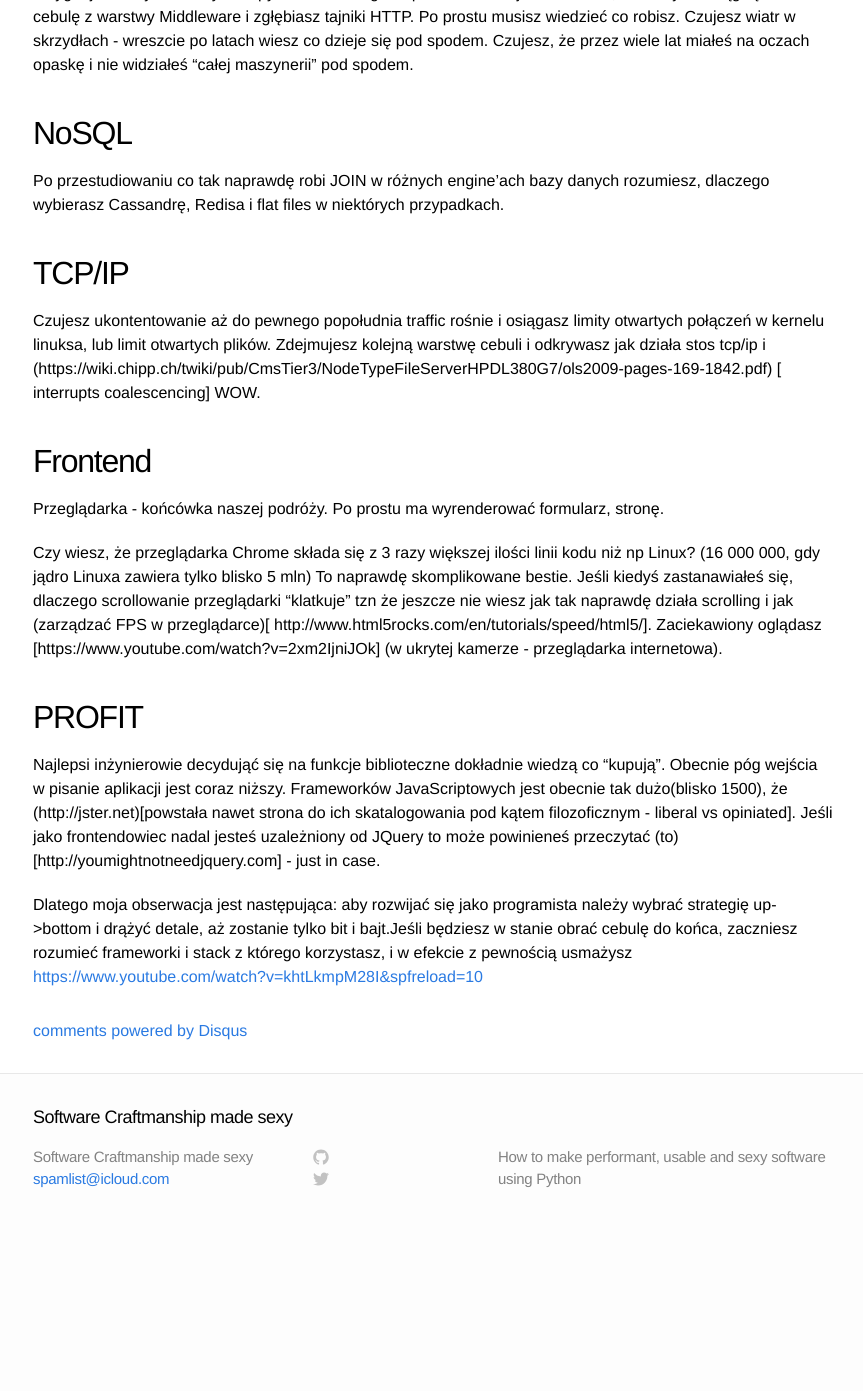
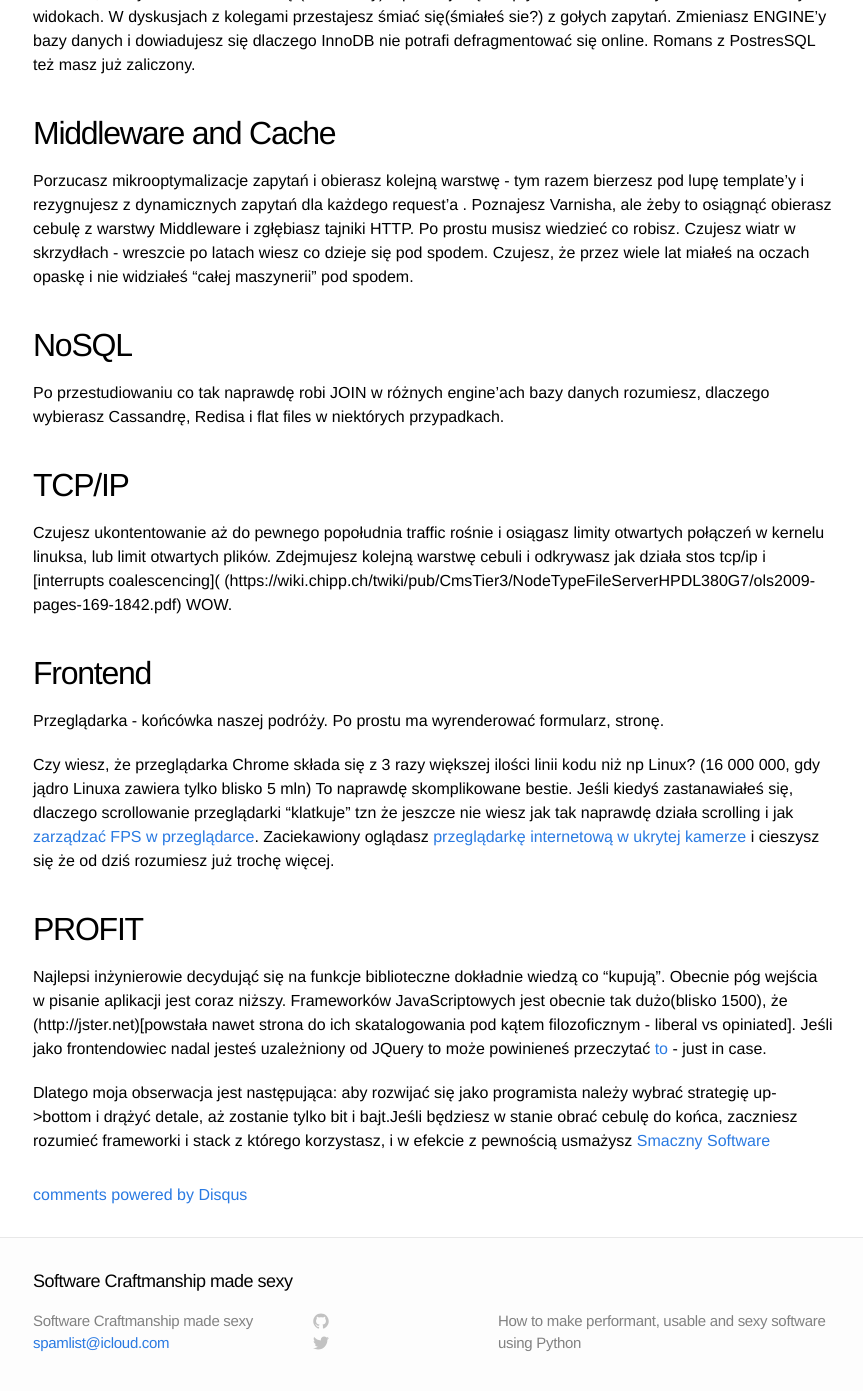
Before and after one commit to vi4m/vi4m.github.io, a Jekyll site: the page built from _posts/2015-01-02-settle.md, in a window 1280 px wide and 1400 px high, scrolled down 1161 px. Shown: the top 1391 px of the window, without its empty margins (207-1070 px from the left). Built offline with Jekyll 4.4.1, drawn with Linux system fonts in a browser that asks for light colours; comment, search, counter and statistics services are not loaded; before the commit the page ends 2397 px from its top, so only the background shows below that; some of the changed text lies outside the part shown.

Commit message:
Fixed markdown links and grama.

```diff
--- a/_posts/2015-01-02-settle.md
+++ b/_posts/2015-01-02-settle.md
@@ -3,20 +3,24 @@
 title: Obieranie cebuli z frameworków
 ---
 
-Często na rozmowach kwalifikacyjnych zadaję kłopotliwe pytania - jeśli ktoś aplikuje na stanowisko web developera, pytam jak działa web browser.
+Często na rozmowach kwalifikacyjnych zadaję kłopotliwe pytanie - jeśli ktoś aplikuje na stanowisko web developera, pytam jak działa web browser. Co dzieje się przy wpisaniu w przeglądarkę wp.pl i wciśnięciu entera.
 
 Zazwyczaj programiści odpowiadają na dwa odrębne sposoby:
 
 1. Pierwszy typ programisty "To proste. Przeglądarka sprawdza DNS, łączy się z serwerem i wyświetla stronę w formacie HTML"
-2. Drugi typ programisty "To dość skomplikowane. Nawiązanie samego połączenia sieciowego to sporo pracy pod maską, nie mówiąc o headerach. O jakim żądaniu mówimy GET, PUT, czy POST? Czy mam wyjaśnić też cache?. Do tego wchodzi jeszcze parser... jaka przeglądarka? Czy strona była wcześniej odwiedzona? Czy mam też omówić jak Javascript działa? Layout engine? Multiprocesowość?
+2. Drugi typ programisty "To dość skomplikowane. HTML czy XHTML? Nawiązanie samego połączenia sieciowego to sporo pracy pod maską, nie mówiąc o headerach. O jakim żądaniu mówimy GET, PUT, czy POST? Czy mam wyjaśnić też cache?. Do tego wchodzi jeszcze parser... jaka przeglądarka? Czy strona była wcześniej odwiedzona? Czy mam też omówić jak Javascript działa? Layout engine? Multiprocesowość?
 
-Często spotykam się z zarzutem, że po to technologia została stworzona abyśmy nie musieli zastanawiać się jak działa stack pod spodem. Nauczony wieloletnim doświadczeniem jednak uważam że
+Często spotykam się z zarzutem, że po to technologia została stworzona abyśmy nie musieli zastanawiać się jak działa stack pod spodem. Po 11 latach zabawy z kodem uważam jednak, że
 
 # Kariera każdego dobrego programisty przypomina proces obierania cebuli.
 
-pokrótce opowiem dlaczego.
+pokrótce opiszę dlaczego.
 
 Wszyscy zaczynamy podobnie. Zaczyna się od fascynacji programowaniem, obiektowością, bazami danych, grafiką. Wszystko wydaje się takie przemyślane i spójne - myślisz sobie, "ten świat naprawdę jest zbudowany na ramionach olbrzymów". Przez autostradę Twojej kariery mkniesz dzięki opanowywaniu kolejnych design patternów, pisząc rozszerzenia do Twoich ulubionych ORMów ale ciągle coś Cię trapi. Chcesz rozumieć detale ich funkcjonawania. Niepokoi Cię myśl, że pod maską frameworków ktoś ukrywa coś ciekawego, użyte biblioteki ograniczają i krępują ruchy.
+
+## Virtual Machine / Language internals
+
+Zaczynasz dostrzegać minusy języka programowania w którym byłeś zakochany. Niekompletne lambdy w Pythonie? Threading którego nikt nie chce używać, bo jest broken by design? Widzisz czego Twój język X mógłby nauczyć się od języka Y. Jednak trwasz dalej i wykorzystujesz idiomy dla przejrzystości i kruczki implementacji żeby wycisnąć jeszcze trochę wydajności po czym ...
 
 ## DB
 
@@ -32,17 +36,17 @@
 
 ## TCP/IP
 
-Czujesz ukontentowanie aż do pewnego popołudnia traffic rośnie i osiągasz limity otwartych połączeń w kernelu linuksa, lub limit otwartych plików. Zdejmujesz kolejną warstwę cebuli i odkrywasz jak działa stos tcp/ip i (https://wiki.chipp.ch/twiki/pub/CmsTier3/NodeTypeFileServerHPDL380G7/ols2009-pages-169-1842.pdf) [ interrupts coalescencing]
+Czujesz ukontentowanie aż do pewnego popołudnia traffic rośnie i osiągasz limity otwartych połączeń w kernelu linuksa, lub limit otwartych plików. Zdejmujesz kolejną warstwę cebuli i odkrywasz jak działa stos tcp/ip i [interrupts coalescencing]( (https://wiki.chipp.ch/twiki/pub/CmsTier3/NodeTypeFileServerHPDL380G7/ols2009-pages-169-1842.pdf)
 WOW.
 
 ## Frontend
 
 Przeglądarka - końcówka naszej podróży. Po prostu ma wyrenderować formularz, stronę.
 
-Czy wiesz, że przeglądarka Chrome składa się z 3 razy większej ilości linii kodu niż np Linux? (16 000 000,  gdy jądro Linuxa zawiera tylko blisko 5 mln) To naprawdę skomplikowane bestie. Jeśli kiedyś zastanawiałeś się, dlaczego scrollowanie przeglądarki "klatkuje" tzn że jeszcze nie wiesz jak tak naprawdę działa scrolling i jak (zarządzać FPS w przeglądarce)[ http://www.html5rocks.com/en/tutorials/speed/html5/]. Zaciekawiony oglądasz  [https://www.youtube.com/watch?v=2xm2IjniJOk] (w ukrytej kamerze - przeglądarka internetowa).
+Czy wiesz, że przeglądarka Chrome składa się z 3 razy większej ilości linii kodu niż np Linux? (16 000 000,  gdy jądro Linuxa zawiera tylko blisko 5 mln) To naprawdę skomplikowane bestie. Jeśli kiedyś zastanawiałeś się, dlaczego scrollowanie przeglądarki "klatkuje" tzn że jeszcze nie wiesz jak tak naprawdę działa scrolling i jak [zarządzać FPS w przeglądarce]( http://www.html5rocks.com/en/tutorials/speed/html5/). Zaciekawiony oglądasz [przeglądarkę internetową w ukrytej kamerze](https://www.youtube.com/watch?v=2xm2IjniJOk) i cieszysz się że od dziś rozumiesz już trochę więcej.
 
 ## PROFIT
 
-Najlepsi inżynierowie decydująć się na funkcje biblioteczne dokładnie wiedzą co "kupują". Obecnie póg wejścia w pisanie aplikacji jest coraz niższy. Frameworków JavaScriptowych jest obecnie tak dużo(blisko 1500), że  (http://jster.net)[powstała nawet strona do ich skatalogowania pod kątem filozoficznym - liberal vs opiniated]. Jeśli jako frontendowiec nadal jesteś uzależniony od JQuery to może powinieneś przeczytać (to)[http://youmightnotneedjquery.com] - just in case.
+Najlepsi inżynierowie decydująć się na funkcje biblioteczne dokładnie wiedzą co "kupują". Obecnie póg wejścia w pisanie aplikacji jest coraz niższy. Frameworków JavaScriptowych jest obecnie tak dużo(blisko 1500), że  (http://jster.net)[powstała nawet strona do ich skatalogowania pod kątem filozoficznym - liberal vs opiniated]. Jeśli jako frontendowiec nadal jesteś uzależniony od JQuery to może powinieneś przeczytać [to](http://youmightnotneedjquery.com) - just in case.
 
-Dlatego moja obserwacja jest następująca: aby rozwijać się jako programista należy wybrać strategię up->bottom i drążyć detale, aż zostanie tylko bit i bajt.Jeśli będziesz w stanie obrać cebulę do końca, zaczniesz rozumieć frameworki i stack z którego korzystasz, i w efekcie z pewnością usmażysz [https://www.youtube.com/watch?v=khtLkmpM28I&spfreload=10](Smaczny Software)
+Dlatego moja obserwacja jest następująca: aby rozwijać się jako programista należy wybrać strategię up->bottom i drążyć detale, aż zostanie tylko bit i bajt.Jeśli będziesz w stanie obrać cebulę do końca, zaczniesz rozumieć frameworki i stack z którego korzystasz, i w efekcie z pewnością usmażysz [Smaczny Software](https://www.youtube.com/watch?v=khtLkmpM28I&spfreload=10)
```
